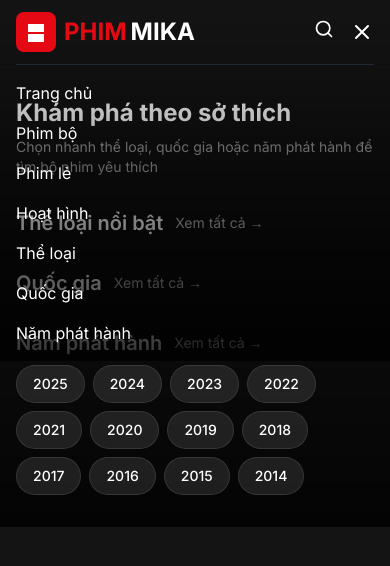
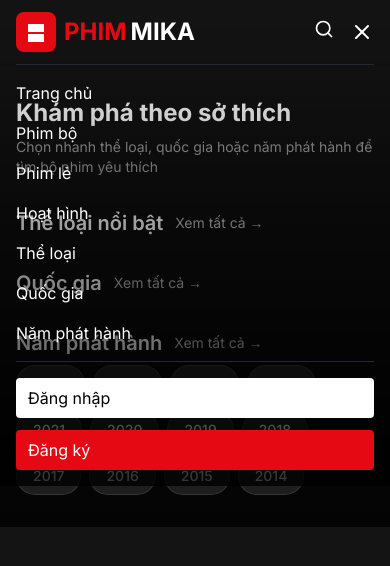
Before and after one commit to dangkhoaaaa/mika-phim, a Next.js app: page / in a window 390 px wide. Both pictures are taken after a click on the button 362 px from the left and 32 px from the top of the page. Shown: the top 566 px of the page. Built offline with nearby package versions, Linux system fonts and the light colour scheme; no server answers.

Commit message:
update code

```diff
--- a/src/components/layout/Header.tsx
+++ b/src/components/layout/Header.tsx
@@ -138,7 +138,9 @@ const Header = () => {
 
             {/* Auth Buttons / User Menu */}
             {isAuthenticated ? (
-              <UserMenu />
+              <div className="hidden md:flex items-center gap-3">
+                <UserMenu />
+              </div>
             ) : (
               <div className="hidden md:flex items-center gap-3">
                 <button
@@ -220,6 +222,32 @@ const Header = () => {
                 Năm phát hành
               </Link>
             </nav>
+            <div className="mt-4 pt-4 border-t border-gray-800">
+              {isAuthenticated ? (
+                <UserMenu />
+              ) : (
+                <div className="flex flex-col space-y-3">
+                  <button
+                    onClick={() => {
+                      setShowLogin(true);
+                      setIsMenuOpen(false);
+                    }}
+                    className="w-full text-left bg-white text-black py-2 px-3 rounded hover:bg-gray-200 transition"
+                  >
+                    Đăng nhập
+                  </button>
+                  <button
+                    onClick={() => {
+                      setShowRegister(true);
+                      setIsMenuOpen(false);
+                    }}
+                    className="w-full text-left bg-[#e50914] text-white px-3 py-2 rounded hover:bg-[#f40612] transition"
+                  >
+                    Đăng ký
+                  </button>
+                </div>
+              )}
+            </div>
           </div>
         )}
       </div>
```
